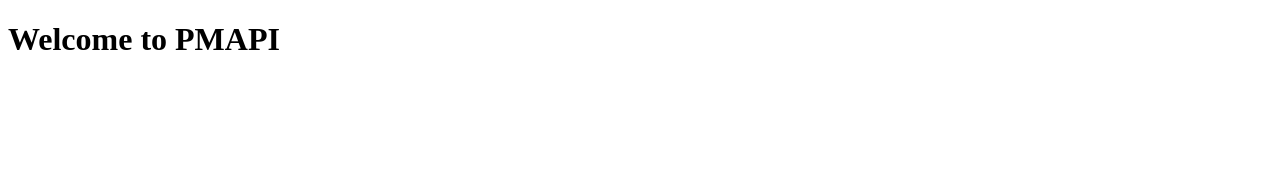
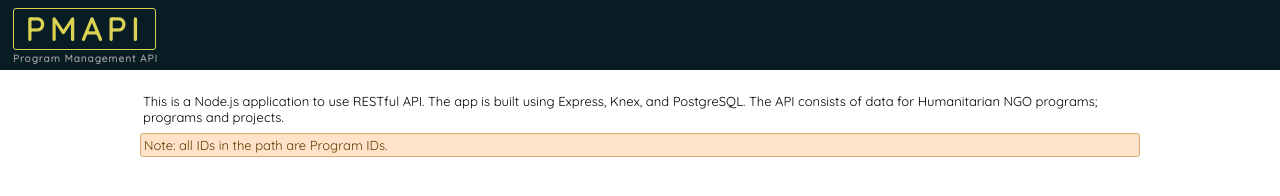
Before and after one commit to hndfaw/PMAPI, a website: page public/index.html in a window 1280 px wide. Drawn offline with Linux system fonts and the light colour scheme.

```diff
--- a/public/index.html
+++ b/public/index.html
@@ -1,9 +1,22 @@
 <!DOCTYPE html>
+
 <html>
   <head>
-
+      <link rel="stylesheet" type="text/css" href="styles.css">
+      <link href="https://fonts.googleapis.com/css?family=Quicksand&display=swap" rel="stylesheet">
   </head>
   <body>
-    <h1>Welcome to PMAPI</h1>
+    <header class="header">
+      <h1 class="logo">PMAPI</h1>
+      <h2 class="logo-second-part">Program Management API</h2>
+    </header>
+    <main class="main">
+      <p class="paragraph">This is a Node.js application to use RESTful API. The app is built using Express, Knex, and PostgreSQL. The API consists of data for Humanitarian NGO programs; programs and projects.</p>
+
+      <p class="note">
+        Note: all IDs in the path are Program IDs.
+      </p>
+    </main>
+
   </body>
 </html>
--- /dev/null
+++ b/public/styles.css
@@ -0,0 +1,54 @@
+* {
+  margin: 0;
+  padding: 0;
+  box-sizing: border-box;
+  font-family: 'Quicksand', sans-serif;
+}
+
+.header {
+  background: rgb(8, 28, 35);
+  padding: 5px;
+}
+
+.main {
+  width: 1000px;
+  margin-left: auto;
+  margin-right: auto;
+  margin-top: 20px;
+}
+
+.logo {
+  color: rgb(219, 210, 84);
+  letter-spacing: 5px;
+  border: 1px solid rgb(219, 210, 84);
+  width: 143px;
+  display: flex;
+  justify-content: center;
+  align-items: center;
+  border-radius: 3px;
+  margin-bottom: 2px;
+  margin-top: 3px;
+  margin-left: 8px;
+}
+
+.logo-second-part {
+  color: rgb(153, 153, 153);
+  font-size: 10px;
+  letter-spacing: 1px;
+  margin-left: 8px;
+}
+
+.note {
+  color: #613A00;
+  border: 1px solid #dca874;
+  background-color: #ffe3c8;
+  font-size: 13px;
+  padding: 3px;
+  border-radius: 3px;
+}
+
+.paragraph {
+  font-size: 13px;
+  padding: 3px;
+  margin-bottom: 5px;
+}
```
Also changed, not shown: knexfile.js (+5 -5 lines), README.md, 1 other file.
